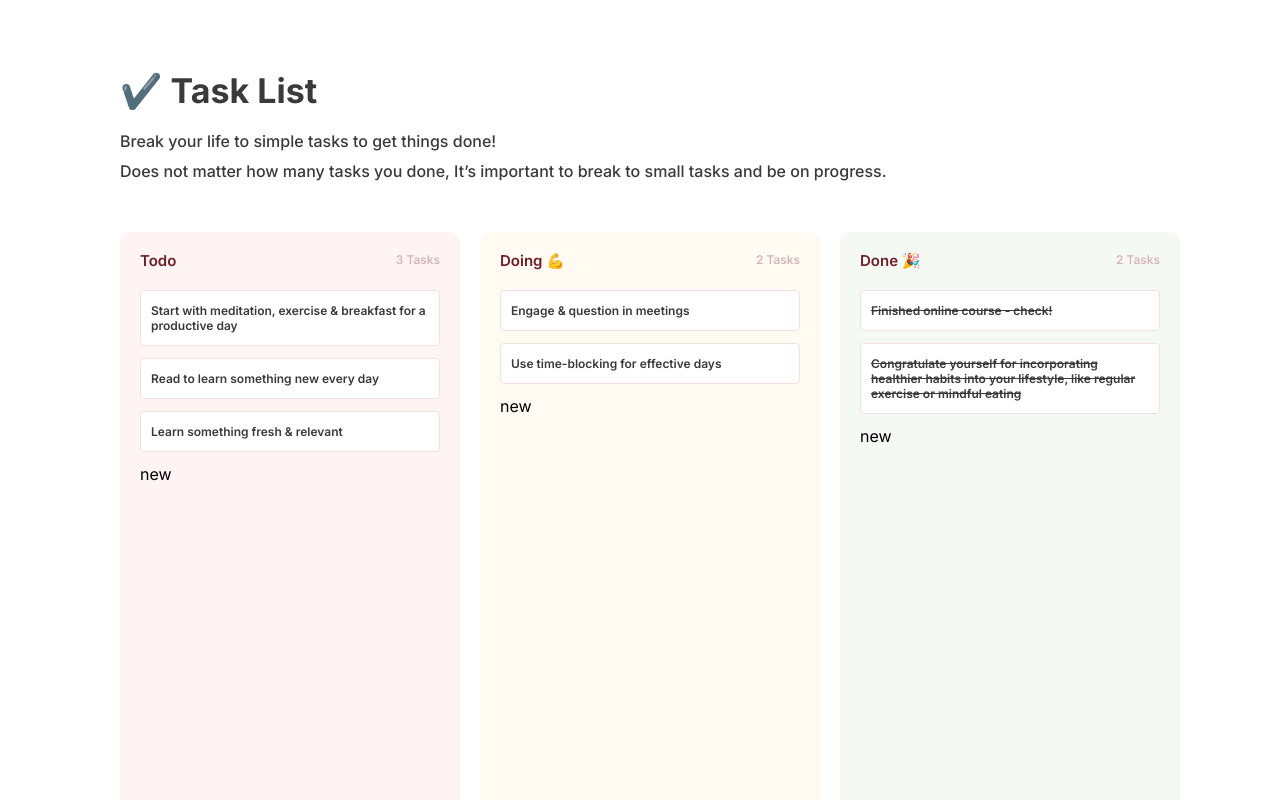
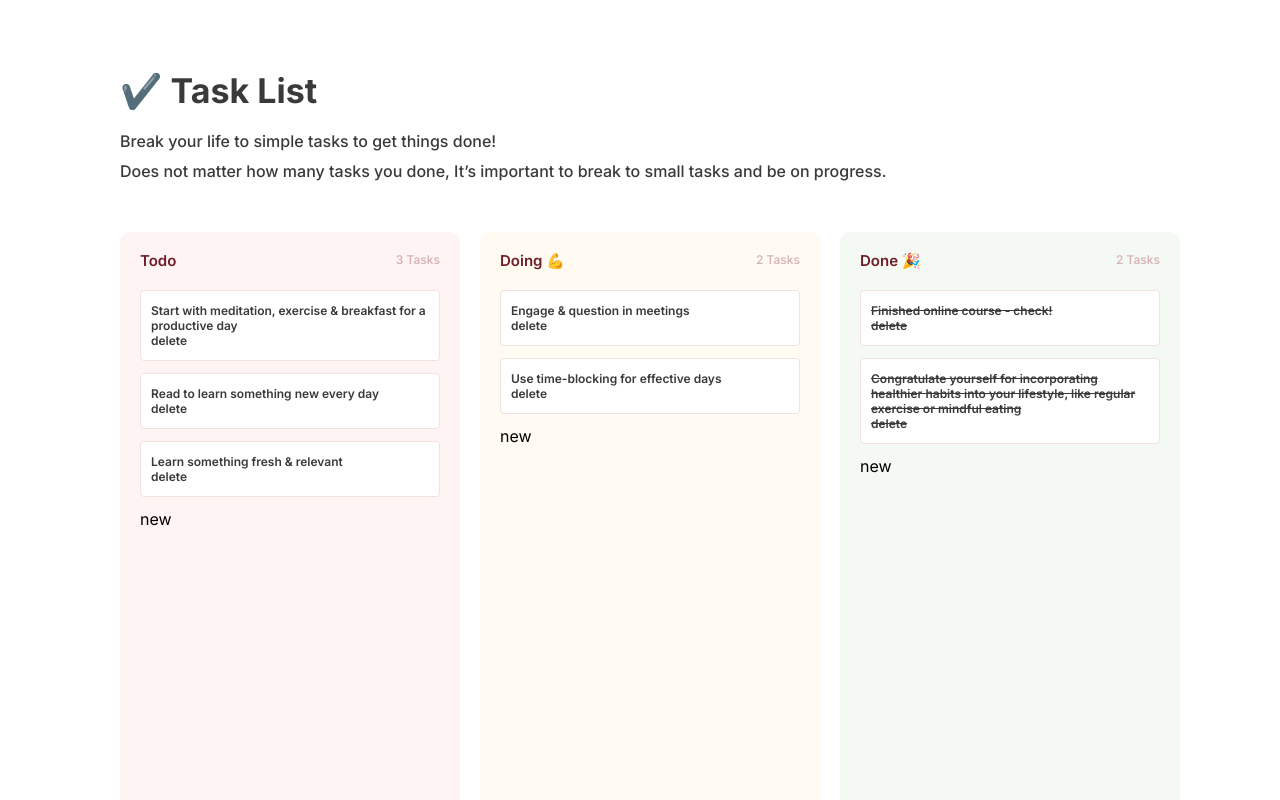
Before and after one commit to shayan-shiari/Todo-App, a React app: page / in a window 1280 px wide. Shown: the top 800 px of the page. Built offline with nearby package versions, Linux system fonts and the light colour scheme.

Commit message:
delete-task function in helper added

```diff
--- a/src/components/Boards/Board/Board.js
+++ b/src/components/Boards/Board/Board.js
@@ -26,8 +26,8 @@ const Board = (props) => {
           <p>{length} Tasks</p>
         </div>
         <div>
-          {tasks[status].map((item) => {
-            return <Task text={item} status={status} />;
+          {tasks[status].map((item, index) => {
+            return <Task text={item} status={status} index={index} />;
           })}
           <p onClick={() => setIsOpen(!isOpen)}>new</p>
         </div>
--- a/src/components/Task/Task.js
+++ b/src/components/Task/Task.js
@@ -1,7 +1,10 @@
-import React from "react";
+import React, { useContext } from "react";
 import styles from "./task.module.scss";
+import { taksContext } from "../../context/TaskContextProvider";
 
-const Task = ({ text, status }) => {
+const Task = ({ text, status, index }) => {
+  const { dispatch } = useContext(taksContext); //context
+
   return (
     <div
       className={`${styles.container} ${
@@ -9,6 +12,9 @@ const Task = ({ text, status }) => {
       }`}
     >
       <p>{text}</p>
+      <p onClick={() => dispatch({ type: "DELETE_TASK", index, status })}>
+        delete
+      </p>
     </div>
   );
 };
--- a/src/context/TaskContextProvider.js
+++ b/src/context/TaskContextProvider.js
@@ -1,5 +1,5 @@
 import React, { createContext, useReducer, useEffect } from "react";
-import { addTask } from "../helper/reducerFunctions";
+import { addTask, deleteTask } from "../helper/reducerFunctions";
 
 const initialState = JSON.parse(localStorage.getItem("tasks")) || {
   todoTasks: [
@@ -21,6 +21,8 @@ const reducer = (state, action) => {
   switch (action.type) {
     case "ADD_TASK":
       return addTask(state, action);
+    case "DELETE_TASK":
+      return deleteTask(state, action);
   }
 };
 
--- a/src/helper/reducerFunctions.js
+++ b/src/helper/reducerFunctions.js
@@ -7,4 +7,12 @@ const addTask = (state, action) => {
   };
 };
 
-export { addTask };
+const deleteTask = (state, action) => {
+  const task = action.status;
+  return {
+    ...state,
+    [task]: state[task].filter((item, index) => index !== action.index),
+  };
+};
+
+export { addTask, deleteTask };
```
